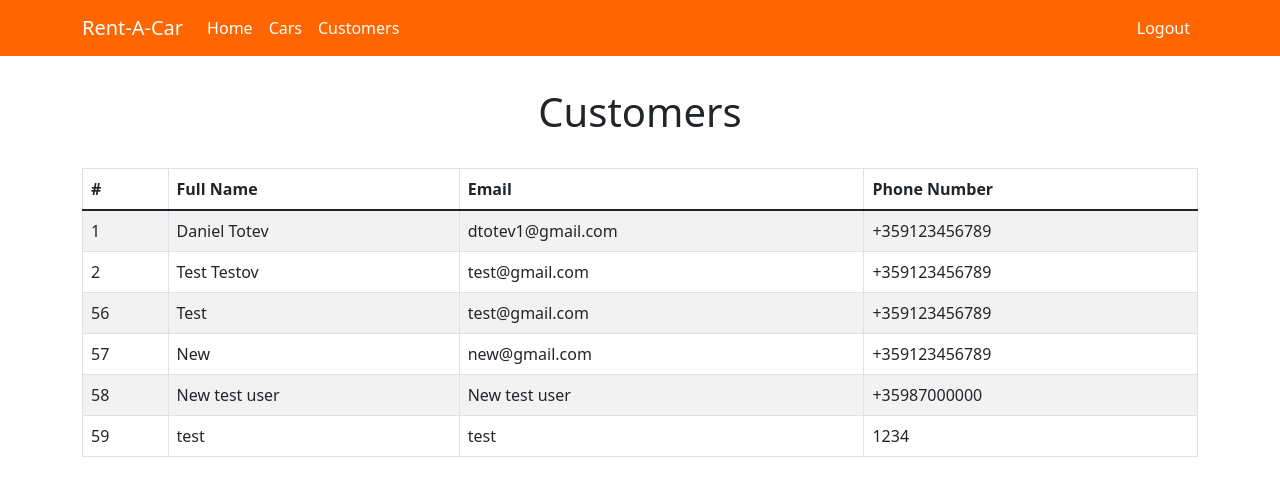
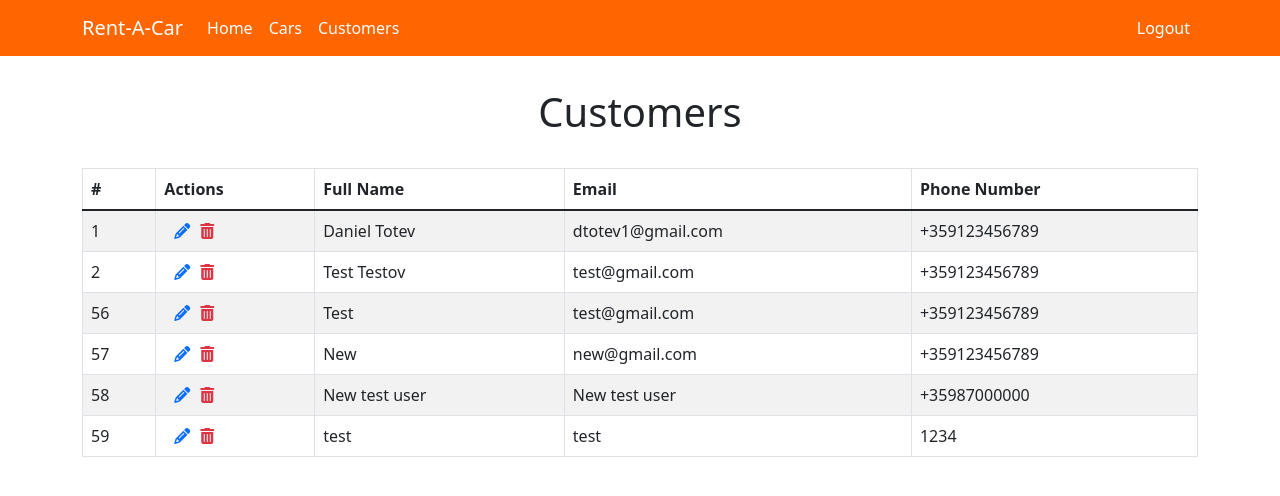
Before and after one commit to DanielTotev/React-Project-FMI, a React (Create React App) app: page /customers in a window 1280 px wide. Shown: the top 496 px of the page. Built offline with nearby package versions, Linux system fonts and the light colour scheme; data requests are answered from the project's data file; sample sign-in values are in the browser's storage.

Commit message:
Added icons for edit/delete customers

```diff
--- a/db/db.json
+++ b/db/db.json
@@ -110,7 +110,7 @@
       "count": "6",
       "imageUrl": "https://autosbangla.com/images/toyota/toyota-yaris-1-5l-img1.jpg",
       "id": 7,
-      "constructionYear": "2022"
+      "constructionYear": "2021"
     },
     {
       "brand": "Ferrari",
--- a/public/index.html
+++ b/public/index.html
@@ -15,6 +15,10 @@
       user's mobile device or desktop. See https://developers.google.com/web/fundamentals/web-app-manifest/
     -->
     <link rel="manifest" href="%PUBLIC_URL%/manifest.json" />
+    <script
+      src="https://kit.fontawesome.com/7244a7215b.js"
+      crossorigin="anonymous"
+    ></script>
     <!--
       Notice the use of %PUBLIC_URL% in the tags above.
       It will be replaced with the URL of the `public` folder during the build.
--- a/src/pages/CustomersListPage.jsx
+++ b/src/pages/CustomersListPage.jsx
@@ -20,6 +20,7 @@ export default function CustomersListPage() {
         <thead>
           <tr>
             <th>#</th>
+            <th>Actions</th>
             <th>Full Name</th>
             <th>Email</th>
             <th>Phone Number</th>
@@ -29,6 +30,20 @@ export default function CustomersListPage() {
           {customers.map((customer) => (
             <tr key={customer.id}>
               <td>{customer.id}</td>
+              <td>
+                <i
+                  className="fa fa-pencil"
+                  style={{
+                    margin: "0 10px",
+                    color: "#0d6efd",
+                    cursor: "pointer",
+                  }}
+                ></i>
+                <i
+                  className="fa-solid fa-trash-can"
+                  style={{ color: "#dc3545", cursor: "pointer" }}
+                ></i>
+              </td>
               <td>{customer.fullName}</td>
               <td>{customer.email}</td>
               <td>{customer.phoneNumber}</td>
```
